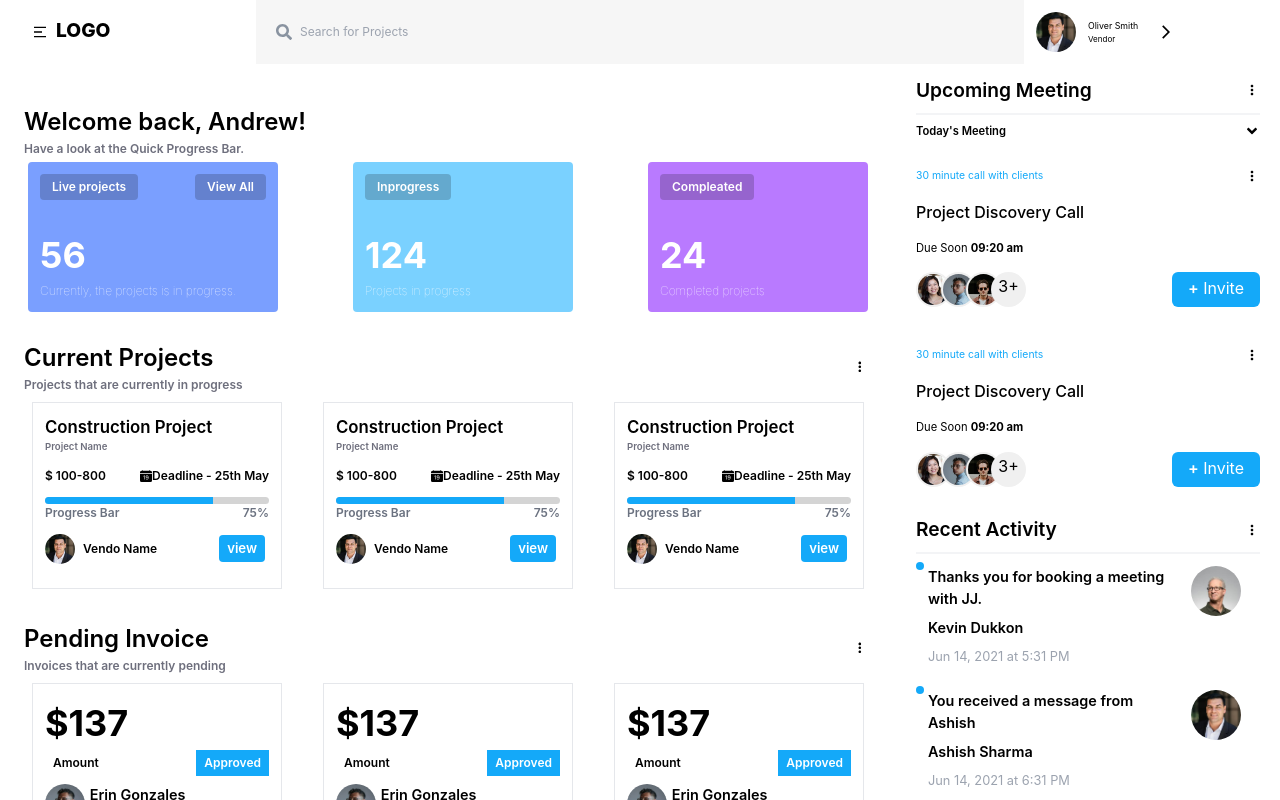
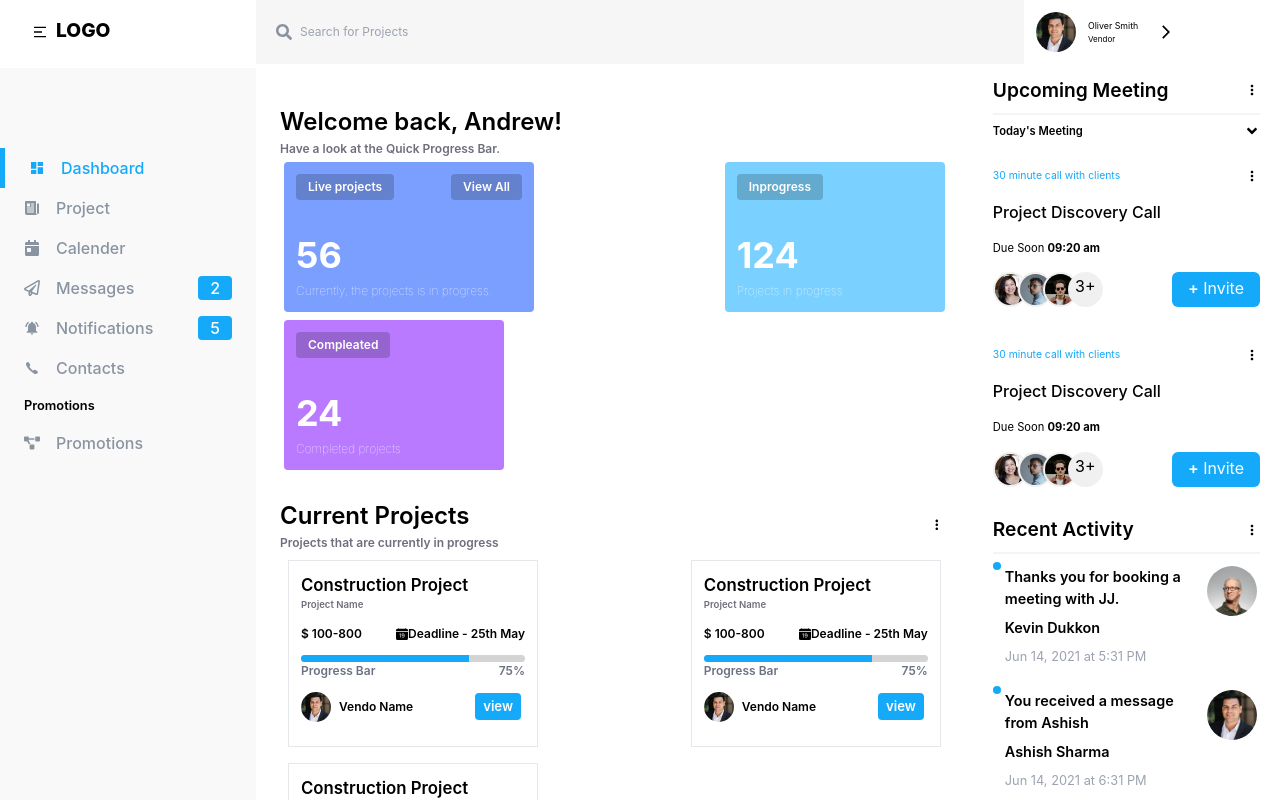
Before and after one commit to Kallyan01/adminPanelNew, a React (Create React App) app: page /dashboard in a window 1280 px wide. Built offline with nearby package versions, Linux system fonts and the light colour scheme.

Commit message:
added homepage redirection

```diff
--- a/package.json
+++ b/package.json
@@ -2,6 +2,7 @@
   "name": "adminpanel",
   "version": "0.1.0",
   "private": true,
+  "homepage": "dashboard",
   "dependencies": {
     "@testing-library/jest-dom": "^5.16.4",
     "@testing-library/react": "^13.2.0",
--- a/src/App.css
+++ b/src/App.css
@@ -204,6 +204,7 @@ svg {
 {
   display: none;
 }
+
 @media screen and (max-width: 760px) {
   .closeBtn
 {
--- a/src/globalapi/GlobalProvider.js
+++ b/src/globalapi/GlobalProvider.js
@@ -4,7 +4,7 @@ export const GlobalContext = createContext({});
 
 export const GlobalProvider = ({children}) => {
 
-    const [navOpen, setNavOpen] = useState(false);
+    const [navOpen, setNavOpen] = useState(true);
 
     return (
         <GlobalContext.Provider value = {
--- a/src/layout/mainlayout.js
+++ b/src/layout/mainlayout.js
@@ -15,7 +15,6 @@ import { MdNotificationsActive } from "react-icons/md";
 import { AiOutlineCloseCircle } from "react-icons/ai";
 
 function Mainlayout() {
-  console.log(window.screen.height)
   const { nav } = useContext(GlobalContext);
   const [navOpen, setNavOpen] = nav;
   let sidebar = navOpen
@@ -29,10 +28,13 @@ function Mainlayout() {
       </div>
       <div className=" grid grid-cols-5 col-span-5">
         <div className={sidebar}>
-          {window.screen.height<900?(<div className="closeBtn flex justify-end  w-100 p-3 text-red-500 fs-10 flex" onClick={()=>setNavOpen(false)}>
+          <div
+            className="closeBtn flex justify-end  w-100 p-3 text-red-500 fs-10 flex"
+            onClick={() => setNavOpen(false)}
+          >
             <p className="fs-3 font-bold">Close</p>
             <AiOutlineCloseCircle />
-          </div>):<></>}
+          </div>
           <div className="menulist list-none pt-20">
             <NavLink to="/dashboard">
               <li className="menuitem p-2 px-6 flex">
```
